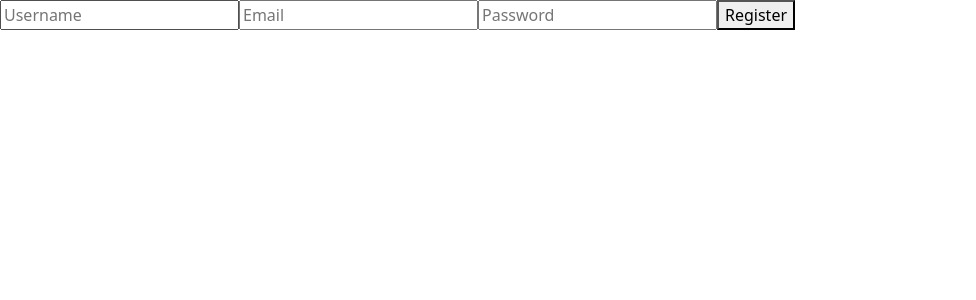
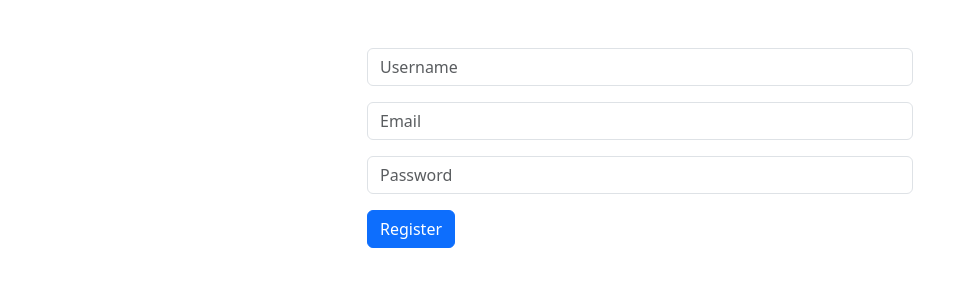
Before and after one commit to altanborali16/SWE573-AltanBorali, a React (Create React App) app in the folder community_front-end/: page /register in a window 1280 px wide. Shown: the top 300 px of the page, without its empty margins (0-976 px from the left). Built offline with nearby package versions, Linux system fonts and the light colour scheme.

Commit message:
field checkers (login & register)

```diff
--- a/community_front-end/src/Login.js
+++ b/community_front-end/src/Login.js
@@ -1,16 +1,20 @@
-import React, { useState } from 'react';
-import axios from 'axios';
-import { Link } from 'react-router-dom'; // Import Link
-import 'bootstrap/dist/css/bootstrap.min.css';
+import React, { useState } from "react";
+import axios from "axios";
+import { Link } from "react-router-dom"; // Import Link
+import "bootstrap/dist/css/bootstrap.min.css";
 
 const Login = () => {
-    const [username, setUsername] = useState('');
-    const [password, setPassword] = useState('');
+  const [username, setUsername] = useState("");
+  const [password, setPassword] = useState("");
+  const [error, setError] = useState("");
 
   const handleLogin = async () => {
+    if (!username || !password) {
+      setError("All fields are mandatory");
+      return;
+    }
     try {
-            const response = await axios.post('http://localhost:8000/api/login/', {
-
+      const response = await axios.post("http://localhost:8000/api/login/", {
         username,
         password,
       });
@@ -24,17 +28,38 @@ const Login = () => {
     <div className="container mt-5">
       <div className="row justify-content-center">
         <div className="col-md-6">
+        {error && <div className="alert alert-danger">{error}</div>}
           <form>
             <div className="mb-3">
-                            <input type="text" className="form-control" placeholder="Username" value={username} onChange={(e) => setUsername(e.target.value)} />
+              <input
+                type="text"
+                className="form-control"
+                placeholder="Username"
+                value={username}
+                onChange={(e) => setUsername(e.target.value)}
+              />
             </div>
             <div className="mb-3">
-                            <input type="password" className="form-control" placeholder="Password" value={password} onChange={(e) => setPassword(e.target.value)} />
+              <input
+                type="password"
+                className="form-control"
+                placeholder="Password"
+                value={password}
+                onChange={(e) => setPassword(e.target.value)}
+              />
             </div>
-                        <button type="button" className="btn btn-primary" onClick={handleLogin}>Login</button>
+            <button
+              type="button"
+              className="btn btn-primary"
+              onClick={handleLogin}
+            >
+              Login
+            </button>
           </form>
           <div className="mt-3">
-                        <Link to="/register" className="btn btn-link">Register</Link>
+            <Link to="/register" className="btn btn-link">
+              Register
+            </Link>
           </div>
         </div>
       </div>
--- a/community_front-end/src/Register.js
+++ b/community_front-end/src/Register.js
@@ -1,14 +1,20 @@
-import React, { useState } from 'react';
-import axios from 'axios';
+import React, { useState } from "react";
+import axios from "axios";
 
 const Register = () => {
-    const [username, setUsername] = useState('');
-    const [email, setEmail] = useState('');
-    const [password, setPassword] = useState('');
+  const [username, setUsername] = useState("");
+  const [email, setEmail] = useState("");
+  const [password, setPassword] = useState("");
+  const [error, setError] = useState("");
 
   const handleRegister = async () => {
+    if (!username || !email || !password) {
+      setError("All fields are mandatory");
+      return;
+    }
+
     try {
-            const response = await axios.post('http://localhost:8000/api/register/', {
+      const response = await axios.post("http://localhost:8000/api/register/", {
         username,
         email,
         password,
@@ -20,11 +26,48 @@ const Register = () => {
   };
 
   return (
-        <div>
-            <input type="text" placeholder="Username" value={username} onChange={(e) => setUsername(e.target.value)} />
-            <input type="email" placeholder="Email" value={email} onChange={(e) => setEmail(e.target.value)} />
-            <input type="password" placeholder="Password" value={password} onChange={(e) => setPassword(e.target.value)} />
-            <button onClick={handleRegister}>Register</button>
+    <div className="container mt-5">
+      <div className="row justify-content-center">
+        <div className="col-md-6">
+          {error && <div className="alert alert-danger">{error}</div>}
+          <form>
+            <div className="mb-3">
+              <input
+                type="text"
+                className="form-control"
+                placeholder="Username"
+                value={username}
+                onChange={(e) => setUsername(e.target.value)}
+              />
+            </div>
+            <div className="mb-3">
+              <input
+                type="email"
+                className="form-control"
+                placeholder="Email"
+                value={email}
+                onChange={(e) => setEmail(e.target.value)}
+              />
+            </div>
+            <div className="mb-3">
+              <input
+                type="password"
+                className="form-control"
+                placeholder="Password"
+                value={password}
+                onChange={(e) => setPassword(e.target.value)}
+              />
+            </div>
+            <button
+              type="button"
+              className="btn btn-primary"
+              onClick={handleRegister}
+            >
+              Register
+            </button>
+          </form>
+        </div>
+      </div>
     </div>
   );
 };
```
Lines whose indentation alone changed are shown as unchanged.
